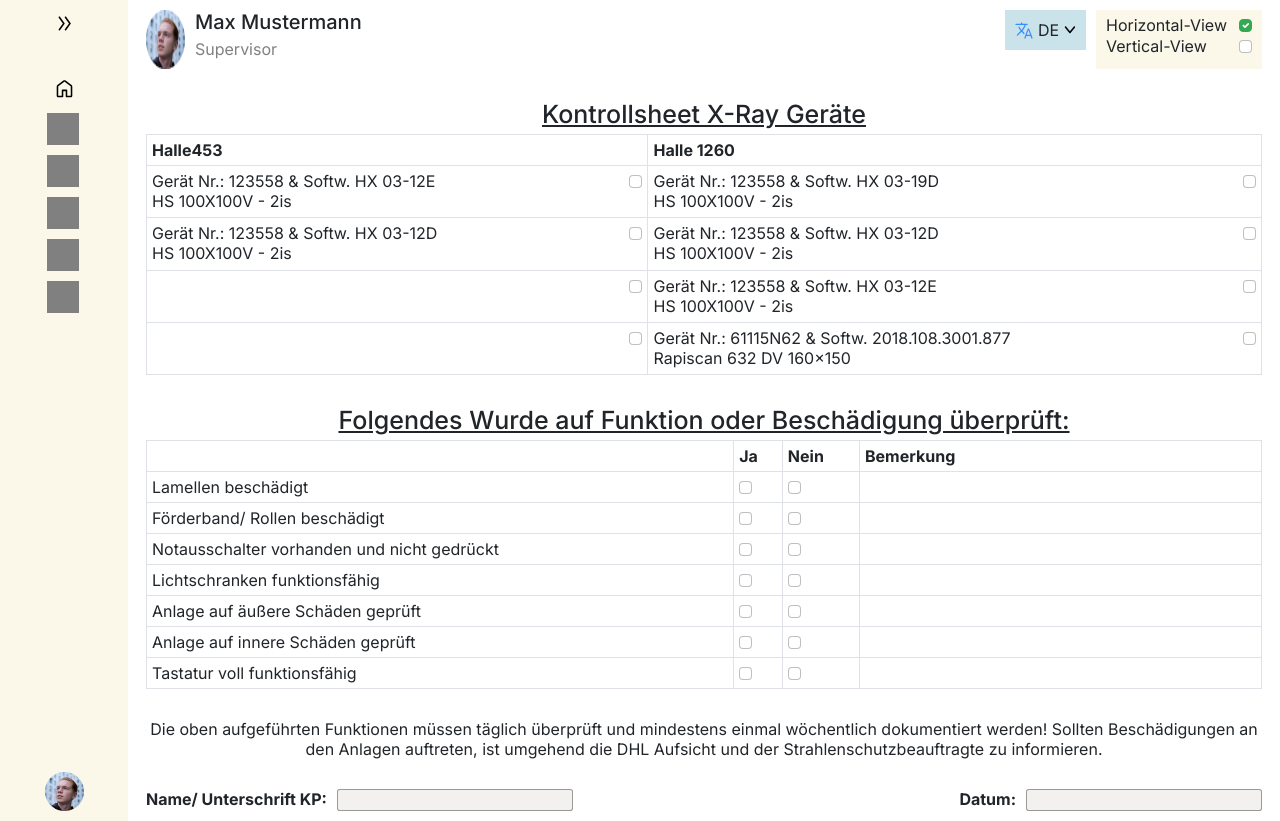
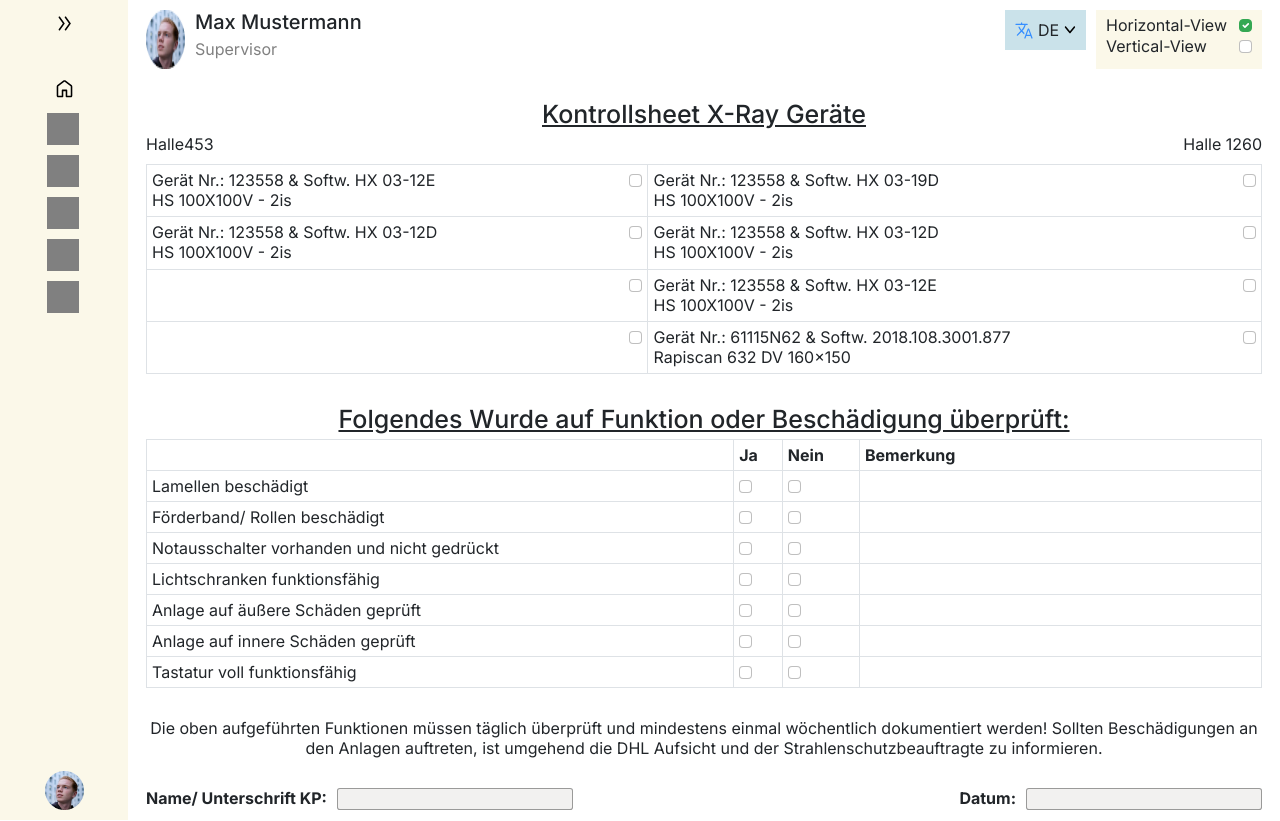
Before and after one commit to ThiruNithish28/intern-new-task, a plain HTML site: page index.html in a window 1280 px wide. Drawn offline with nearby package versions, Linux system fonts and the light colour scheme.

Commit message:
update style

```diff
--- a/index.html
+++ b/index.html
@@ -74,14 +74,14 @@
             </div>
             <div class="mt-5">
                 <h1>Kontrollsheet X-Ray Geräte</h1>
+                <div class="d-flex justify-content-between table1-head">
 
+                        <p>Halle453</p>
+                        <p>Halle 1260</p>
+
+                </div>
                 <table class="table table-bordered">
-                    <thead>
-                        <tr>
-                            <th scope="col">Halle453</th>
-                            <th scope="col">Halle 1260</th>
-                        </tr>
-                    </thead>
+
                     <tbody>
                         <tr>
 
```
